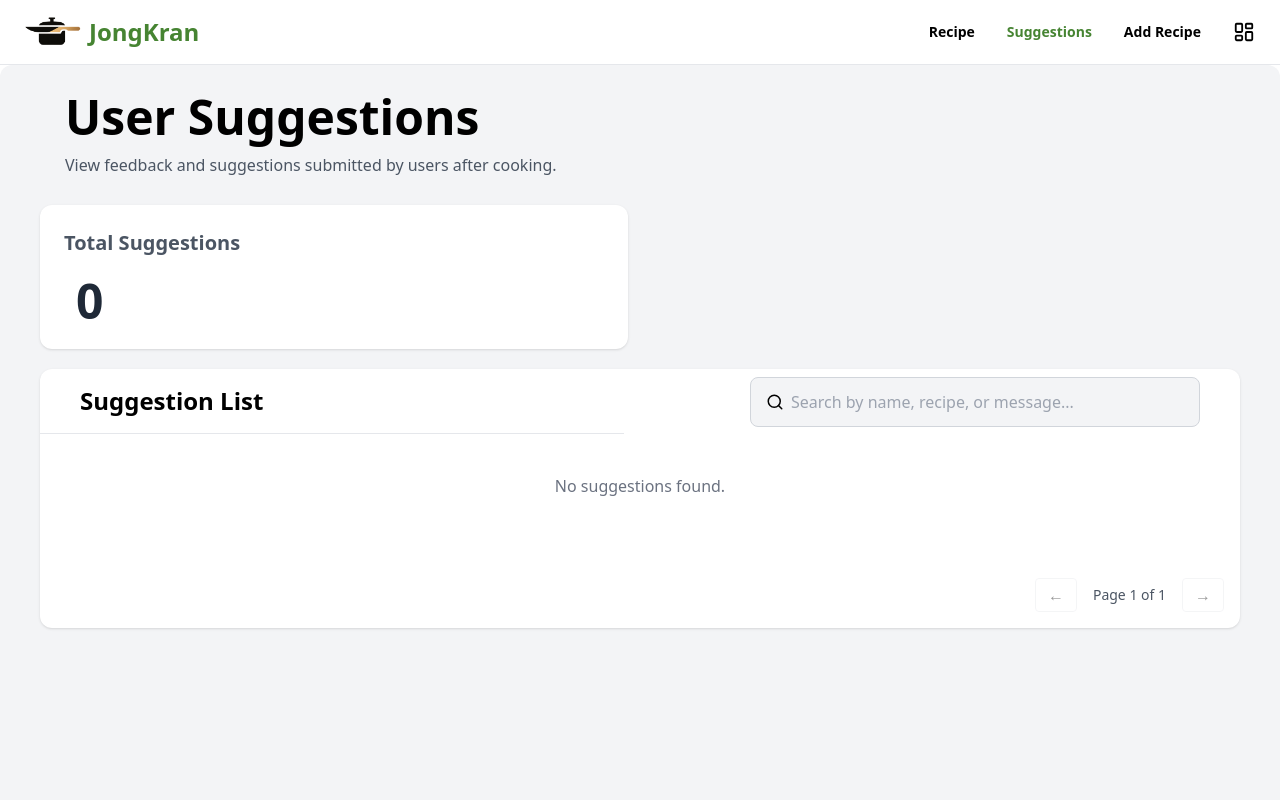
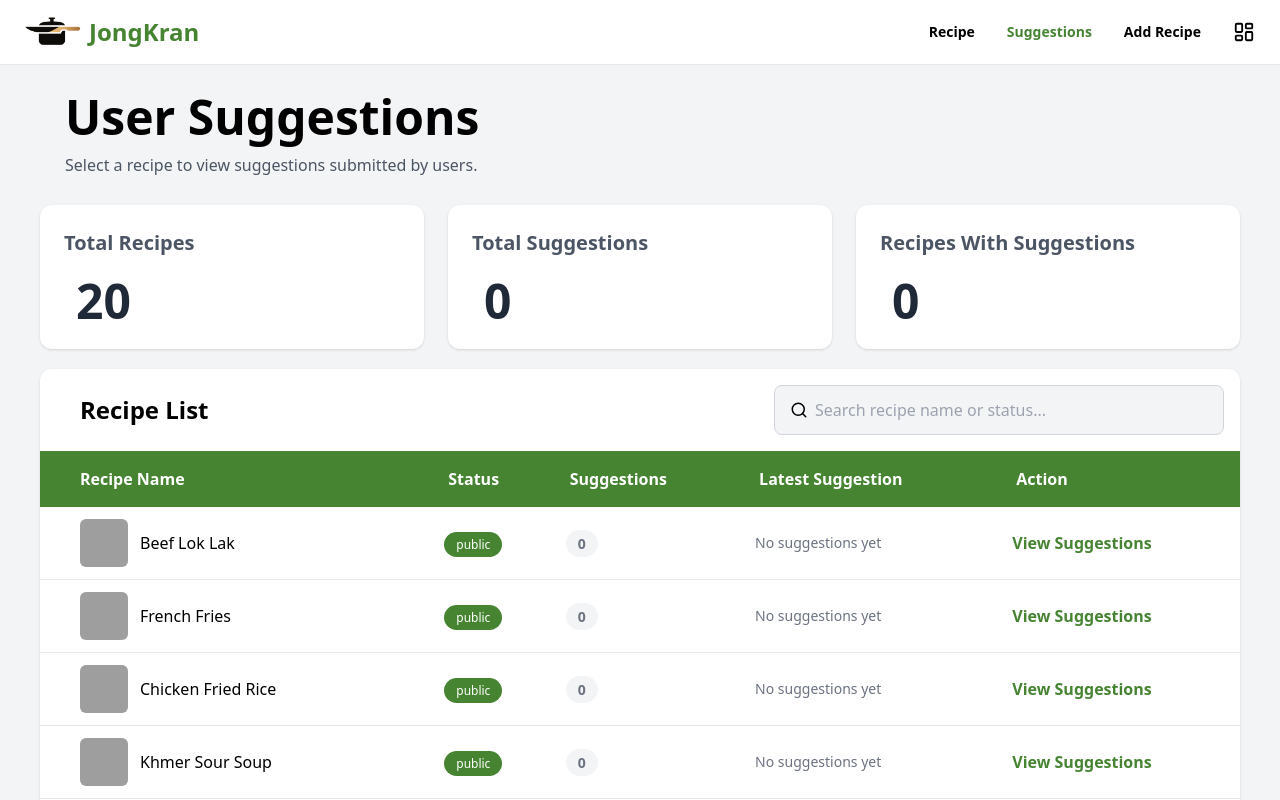
Before and after one commit to sochan707/JongKran-project, a React (Vite) app in the folder frontend/jongkran/: page /admin/suggestions in a window 1280 px wide. Shown: the top 800 px of the page. Built offline with nearby package versions, Linux system fonts and the light colour scheme; grey boxes are pictures that could not be loaded.

Commit message:
feat: enhance UserSuggestions component with recipe management and improved suggestion handling

```diff
--- a/frontend/jongkran/src/pages/admin/UserSuggestions.jsx
+++ b/frontend/jongkran/src/pages/admin/UserSuggestions.jsx
@@ -1,66 +1,123 @@
 import { useEffect, useState } from "react";
+import { useNavigate } from "react-router-dom";
+import { Search } from "lucide-react";
 import AdminHeader from "../../components/AdminHeader";
-import { Search, User } from "lucide-react";
+import recipeData from "../../data/recipes";
 
 export default function UserSuggestions() {
+  const navigate = useNavigate();
+
+  const [recipes, setRecipes] = useState([]);
   const [suggestions, setSuggestions] = useState([]);
   const [currentPage, setCurrentPage] = useState(1);
   const [input, setInput] = useState("");
 
-  const suggestionsPerPage = 10;
+  const recipesPerPage = 10;
 
   useEffect(() => {
-    const saved = JSON.parse(localStorage.getItem("suggestions")) || [];
-    // newest first
-    const sorted = [...saved].sort(
-      (a, b) => new Date(b.createdAt) - new Date(a.createdAt)
-    );
-    setSuggestions(sorted);
+    const localRecipes =
+      JSON.parse(localStorage.getItem("recipes")) || [];
+
+    const savedSuggestions =
+      JSON.parse(localStorage.getItem("suggestions")) || [];
+
+    const normalRecipes = recipeData.map((recipe) => ({
+      ...recipe,
+      title: recipe.title || recipe.name,
+      status: recipe.status || "public",
+      createdAt: recipe.createdAt || "2026-07-06",
+    }));
+
+    const createdRecipes = localRecipes.map((recipe) => ({
+      ...recipe,
+      title: recipe.title || recipe.name || "Untitled Recipe",
+      status: recipe.status || "pending",
+      createdAt:
+        recipe.createdAt ||
+        new Date().toISOString().split("T")[0],
+    }));
+
+    const allRecipes = [
+      ...normalRecipes,
+      ...createdRecipes,
+    ].filter((recipe) => recipe.status !== "deleted");
+
+    setRecipes(allRecipes);
+    setSuggestions(savedSuggestions);
   }, []);
 
-  const filteredSuggestions = suggestions.filter((s) => {
-    const searchText = input.toLowerCase().trim();
-    const name = (s.userName || "").toLowerCase();
-    const recipeName = (s.recipeName || "").toLowerCase();
-    const message = (s.message || "").toLowerCase();
+  const recipesWithSuggestionData = recipes.map((recipe) => {
+    const recipeSuggestions = suggestions.filter(
+      (suggestion) =>
+        String(suggestion.recipeId) === String(recipe.id)
+    );
 
-    return (
-      name.includes(searchText) ||
-      recipeName.includes(searchText) ||
-      message.includes(searchText)
+    const latestSuggestionDate = recipeSuggestions.reduce(
+      (latestDate, suggestion) => {
+        if (!latestDate) {
+          return suggestion.createdAt;
+        }
+
+        return new Date(suggestion.createdAt) >
+          new Date(latestDate)
+          ? suggestion.createdAt
+          : latestDate;
+      },
+      null
     );
+
+    return {
+      ...recipe,
+      suggestionCount: recipeSuggestions.length,
+      latestSuggestionDate,
+    };
   });
 
-  const total = suggestions.length;
+  const filteredRecipes = recipesWithSuggestionData.filter(
+    (recipe) => {
+      const searchText = input.toLowerCase().trim();
+      const title = (recipe.title || "").toLowerCase();
+      const status = (recipe.status || "").toLowerCase();
 
-  const totalPages = Math.ceil(filteredSuggestions.length / suggestionsPerPage);
-  const startIndex = (currentPage - 1) * suggestionsPerPage;
-  const currentSuggestions = filteredSuggestions.slice(
-    startIndex,
-    startIndex + suggestionsPerPage
+      return (
+        title.includes(searchText) ||
+        status.includes(searchText)
+      );
+    }
   );
 
-  const goPrevious = () => {
-    if (currentPage > 1) setCurrentPage(currentPage - 1);
-  };
+  const totalRecipes = recipes.length;
+  const totalSuggestions = suggestions.length;
 
-  const goNext = () => {
-    if (currentPage < totalPages) setCurrentPage(currentPage + 1);
-  };
+  const recipesWithSuggestions =
+    recipesWithSuggestionData.filter(
+      (recipe) => recipe.suggestionCount > 0
+    ).length;
 
-  const deleteSuggestion = (id) => {
-    const updated = suggestions.filter((s) => s.id !== id);
-    setSuggestions(updated);
-    localStorage.setItem("suggestions", JSON.stringify(updated));
+  const totalPages = Math.ceil(
+    filteredRecipes.length / recipesPerPage
+  );
 
-    if (currentSuggestions.length === 1 && currentPage > 1) {
-      setCurrentPage(currentPage - 1);
+  const startIndex =
+    (currentPage - 1) * recipesPerPage;
+
+  const currentRecipes = filteredRecipes.slice(
+    startIndex,
+    startIndex + recipesPerPage
+  );
+
+  const formatDate = (dateString) => {
+    if (!dateString) {
+      return "No suggestions yet";
     }
-  };
 
-  const formatDate = (isoString) => {
-    const date = new Date(isoString);
-    return date.toLocaleDateString(undefined, {
+    const date = new Date(dateString);
+
+    if (Number.isNaN(date.getTime())) {
+      return "Unknown date";
+    }
+
+    return date.toLocaleDateString("en-US", {
       year: "numeric",
       month: "short",
       day: "numeric",
@@ -69,113 +126,216 @@ export default function UserSuggestions() {
     });
   };
 
+  const openRecipeSuggestions = (recipeId) => {
+    navigate(`/admin/suggestions/${recipeId}`);
+  };
+
+  const goPrevious = () => {
+    if (currentPage > 1) {
+      setCurrentPage((page) => page - 1);
+    }
+  };
+
+  const goNext = () => {
+    if (currentPage < totalPages) {
+      setCurrentPage((page) => page + 1);
+    }
+  };
+
   return (
     <>
       <AdminHeader />
 
-      <div className="bg-gray-100 min-h-screen pl-10 pr-10 rounded-xl pt-5 pb-10">
+      <div className="bg-gray-100 min-h-screen px-4 sm:px-10 pt-5 pb-10">
         <main className="mx-[25px] py-2">
           <h1 className="title-font text-3xl sm:text-4xl lg:text-5xl font-bold">
             User Suggestions
           </h1>
 
           <p className="mt-3 mb-5 text-gray-600">
-            View feedback and suggestions submitted by users after cooking.
+            Select a recipe to view suggestions submitted by users.
           </p>
         </main>
 
-        <div className="grid grid-cols-1 sm:grid-cols-2 gap-6">
+        {/* Summary cards */}
+        <div className="grid grid-cols-1 sm:grid-cols-2 lg:grid-cols-3 gap-6">
+          <div className="bg-white p-6 rounded-xl shadow">
+            <p className="text-gray-600 text-lg sm:text-xl font-semibold">
+              Total Recipes
+            </p>
+
+            <h2 className="text-gray-800 text-3xl sm:text-5xl font-bold ml-3 mt-5">
+              {totalRecipes}
+            </h2>
+          </div>
+
           <div className="bg-white p-6 rounded-xl shadow">
             <p className="text-gray-600 text-lg sm:text-xl font-semibold">
               Total Suggestions
             </p>
+
             <h2 className="text-gray-800 text-3xl sm:text-5xl font-bold ml-3 mt-5">
-              {total}
+              {totalSuggestions}
+            </h2>
+          </div>
+
+          <div className="bg-white p-6 rounded-xl shadow">
+            <p className="text-gray-600 text-lg sm:text-xl font-semibold">
+              Recipes With Suggestions
+            </p>
+
+            <h2 className="text-gray-800 text-3xl sm:text-5xl font-bold ml-3 mt-5">
+              {recipesWithSuggestions}
             </h2>
           </div>
         </div>
 
-        <div className="bg-white rounded-xl shadow mt-5 mb-10">
-          <div className="grid lg:grid-cols-2 gap-8 mt-2">
-            <div className="p-4 text-2xl border-b font-semibold pl-10 items-center">
-              Suggestion List
+        {/* Recipe table */}
+        <div className="bg-white rounded-xl shadow mt-5 mb-10 overflow-hidden">
+          <div className="grid lg:grid-cols-2 gap-4 p-4">
+            <div className="text-2xl font-semibold pl-2 sm:pl-6 flex items-center">
+              Recipe List
             </div>
 
-            <div className="flex justify-end items-center pr-10">
-              <div className="relative w-[450px]">
-                <Search className="absolute left-4 top-4 text-black" size={18} />
+            <div className="flex justify-end items-center">
+              <div className="relative w-full lg:w-[450px]">
+                <Search
+                  className="absolute left-4 top-4 text-black"
+                  size={18}
+                />
+
                 <input
                   value={input}
-                  onChange={(e) => {
-                    setInput(e.target.value);
+                  onChange={(event) => {
+                    setInput(event.target.value);
                     setCurrentPage(1);
                   }}
-                  placeholder="Search by name, recipe, or message..."
+                  placeholder="Search recipe name or status..."
                   className="w-full rounded-lg bg-gray-100 border border-gray-300 px-4 py-3 pl-10 focus:outline-none focus:ring-1 focus:ring-[#468432]"
                 />
               </div>
             </div>
           </div>
 
-          {/* Facebook-style comment list */}
-          <div className="px-6 md:px-10 pb-6 space-y-4">
-            {currentSuggestions.length === 0 ? (
-              <p className="text-gray-500 text-center py-10">
-                No suggestions found.
-              </p>
-            ) : (
-              currentSuggestions.map((s) => (
-                <div
-                  key={s.id}
-                  className="border border-gray-200 rounded-2xl p-4 flex gap-4"
-                >
-                  {/* Avatar */}
-                  {s.userImage ? (
-                    <img
-                      src={s.userImage}
-                      alt={s.userName}
-                      className="w-12 h-12 rounded-full object-cover flex-shrink-0"
-                    />
-                  ) : (
-                    <div className="w-12 h-12 rounded-full bg-[#468432] text-white flex items-center justify-center flex-shrink-0">
-                      <User size={22} />
-                    </div>
-                  )}
+          <div className="overflow-x-auto">
+            <table className="min-w-[850px] w-full text-left">
+              <thead className="bg-[#468432] text-white">
+                <tr>
+                  <th className="p-4 pl-10">
+                    Recipe Name
+                  </th>
 
-                  {/* Comment bubble */}
-                  <div className="flex-1">
-                    <div className="bg-gray-100 rounded-2xl px-4 py-3">
-                      <p className="font-semibold">
-                        {s.userName || "Anonymous"}
-                      </p>
-                      <p className="text-gray-700 mt-1 leading-6">
-                        {s.message}
-                      </p>
-                    </div>
+                  <th className="p-4">
+                    Status
+                  </th>
 
-                    <div className="flex items-center gap-4 mt-2 ml-2 text-xs text-gray-500">
-                      <span>{formatDate(s.createdAt)}</span>
-                      <span>
-                        on{" "}
-                        <span className="font-medium text-[#468432]">
-                          {s.recipeName}
+                  <th className="p-4">
+                    Suggestions
+                  </th>
+
+                  <th className="p-4">
+                    Latest Suggestion
+                  </th>
+
+                  <th className="p-4">
+                    Action
+                  </th>
+                </tr>
+              </thead>
+
+              <tbody>
+                {currentRecipes.length === 0 ? (
+                  <tr>
+                    <td
+                      colSpan="5"
+                      className="text-center py-12 text-gray-500"
+                    >
+                      No recipes found.
+                    </td>
+                  </tr>
+                ) : (
+                  currentRecipes.map((recipe) => (
+                    <tr
+                      key={recipe.id}
+                      onClick={() =>
+                        openRecipeSuggestions(recipe.id)
+                      }
+                      className="border-b hover:bg-gray-50 cursor-pointer"
+                    >
+                      <td className="p-3 pl-10">
+                        <div className="flex items-center gap-3">
+                          {recipe.image ? (
+                            <img
+                              src={recipe.image}
+                              alt={recipe.title}
+                              className="w-12 h-12 rounded-md object-cover flex-shrink-0"
+                            />
+                          ) : (
+                            <div className="w-12 h-12 rounded-md bg-gray-200 flex-shrink-0" />
+                          )}
+
+                          <span className="font-medium">
+                            {recipe.title}
+                          </span>
+                        </div>
+                      </td>
+
+                      <td className="p-3">
+                        <span
+                          className={`px-3 py-1 text-xs rounded-full text-white ${
+                            recipe.status === "public"
+                              ? "bg-[#468432]"
+                              : "bg-[#FFA02E]"
+                          }`}
+                        >
+                          {recipe.status}
                         </span>
-                      </span>
-                      <button
-                        onClick={() => deleteSuggestion(s.id)}
-                        className="text-red-600 font-semibold hover:underline"
-                      >
-                        Delete
-                      </button>
-                    </div>
-                  </div>
-                </div>
-              ))
-            )}
+                      </td>
+
+                      <td className="p-3">
+                        <span
+                          className={`px-3 py-1 rounded-full text-sm font-semibold ${
+                            recipe.suggestionCount > 0
+                              ? "bg-green-100 text-[#468432]"
+                              : "bg-gray-100 text-gray-500"
+                          }`}
+                        >
+                          {recipe.suggestionCount}
+                        </span>
+                      </td>
+
+                      <td className="p-3 text-gray-500 text-sm">
+                        {formatDate(
+                          recipe.latestSuggestionDate
+                        )}
+                      </td>
+
+                      <td className="p-3">
+                        <button
+                          type="button"
+                          onClick={(event) => {
+                            event.stopPropagation();
+
+                            openRecipeSuggestions(
+                              recipe.id
+                            );
+                          }}
+                          className="text-[#468432] font-semibold hover:underline"
+                        >
+                          View Suggestions
+                        </button>
+                      </td>
+                    </tr>
+                  ))
+                )}
+              </tbody>
+            </table>
           </div>
 
+          {/* Pagination */}
           <div className="flex items-center justify-end gap-4 p-4">
             <button
+              type="button"
               onClick={goPrevious}
               disabled={currentPage === 1}
               className="px-3 py-1 rounded border disabled:opacity-40"
@@ -188,8 +348,12 @@ export default function UserSuggestions() {
             </span>
 
             <button
+              type="button"
               onClick={goNext}
-              disabled={currentPage === totalPages || totalPages === 0}
+              disabled={
+                totalPages === 0 ||
+                currentPage >= totalPages
+              }
               className="px-3 py-1 rounded border disabled:opacity-40"
             >
               →
```
